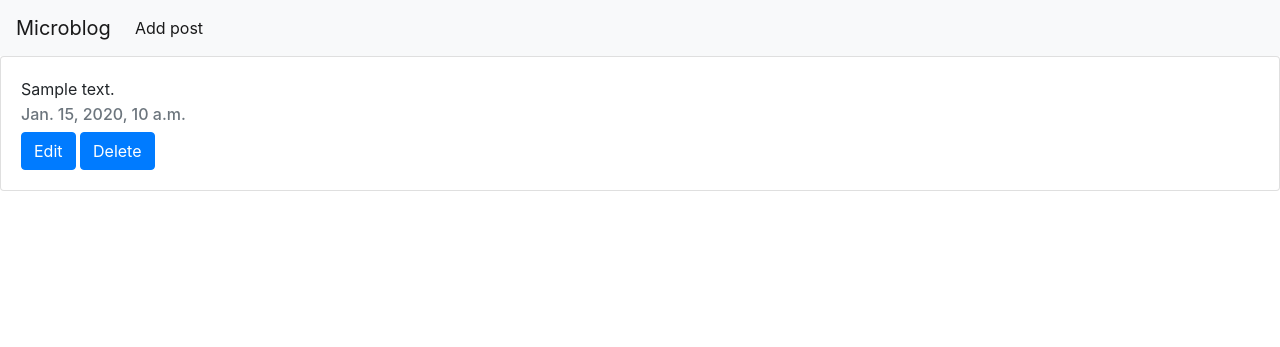
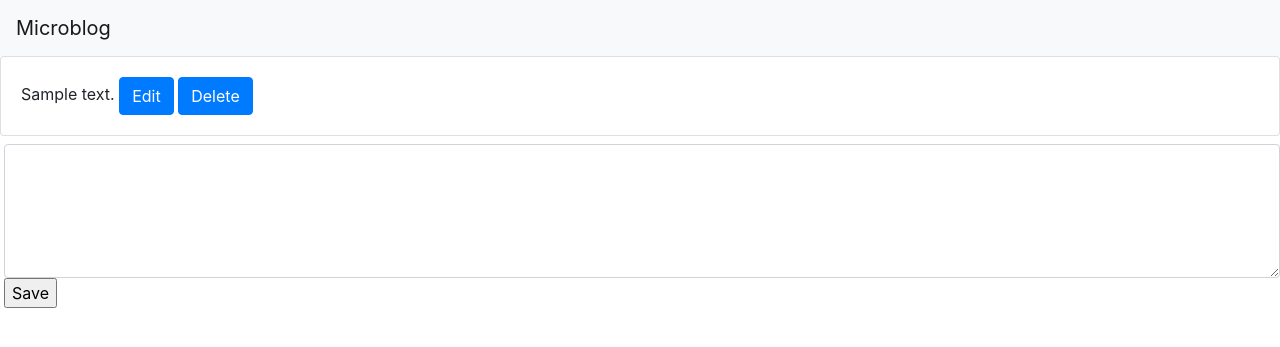
Before and after one commit to postman17/test-task-for-astra-studio, a Django app: page / in a window 1280 px wide. Shown: the top 347 px of the page. Run offline with Django 3.2, Linux system fonts and the light colour scheme; tables that the repository leaves empty hold one stand-in row (values such as "Sample post"); some libraries are stand-ins or nearby versions.

Commit message:
add create post

```diff
--- a/test_project/blog/views.py
+++ b/test_project/blog/views.py
@@ -5,17 +5,17 @@ from django.urls import reverse_lazy
 from .models import BlogModel
 from .forms import BlogForm
 
+from .mixins import AjaxableResponseMixin
+
 
 class BlogListView(ListView):
     model = BlogModel
     template_name = 'index.html'
-    paginate_by = 5
 
 
-class BlogCreateView(CreateView):
-    form_class = BlogForm
+class BlogCreateView(AjaxableResponseMixin, CreateView):
     model = BlogModel
-    template_name = 'create.html'
+    fields = ['message']
 
 
 class BlogUpdateView(UpdateView):
--- a/test_project/templates/base.html
+++ b/test_project/templates/base.html
@@ -11,13 +11,6 @@
     <button class="navbar-toggler" type="button" data-toggle="collapse" data-target="#navbarSupportedContent" aria-controls="navbarSupportedContent" aria-expanded="false" aria-label="Toggle navigation">
         <span class="navbar-toggler-icon"></span>
     </button>
-    <div class="collapse navbar-collapse" id="navbarSupportedContent">
-        <ul class="navbar-nav mr-auto">
-            <li class="nav-item active">
-                <a class="nav-link" href="{% url 'create' %}">Add post <span class="sr-only">(current)</span></a>
-            </li>
-        </ul>
-    </div>
 </nav>
 
 {% block content %}{% endblock %}
--- a/test_project/templates/index.html
+++ b/test_project/templates/index.html
@@ -5,33 +5,48 @@
 {% endblock %}
 
 {% block content %}
+<div class="wrapper">
     {% for item in object_list %}
         <div class="card mb-1">
           <div class="card-body">
             {{ item.message }}
-          <h6 class="card-subtitle mb-2 mt-1 text-muted">{{ item.is_created }}</h6>
               <a href="{% url 'update' pk=item.pk %}" class="btn btn-primary">Edit</a>
               <a href="{% url 'delete' pk=item.pk %}" class="btn btn-primary">Delete</a>
           </div>
         </div>
     {% endfor %}
-{% if paginator.num_pages > 1 %}
-    <div class="pagination ml-1">
-        <span class="step-links">
-            {% if page_obj.has_previous %}
-                <a href="?page=1">&laquo; </a>
-                <a href="?page={{ page_obj.previous_page_number }}">&#8592;</a>
-            {% endif %}
-
-            <span class="current">
-                Page {{ page_obj.number }} из {{ paginator.num_pages }}.
-            </span>
-
-            {% if page_obj.has_next %}
-                <a href="?page={{ page_obj.next_page_number }}">&#8594;</a>
-                <a href="?page={{ page_obj.paginator.num_pages }}">&raquo;</a>
-            {% endif %}
-        </span>
 </div>
-{% endif %}
+<div class="form ml-1 mt-2">
+    <form class="message-form">{% csrf_token %}
+        <textarea rows="5" cols="45" name="text" class="form-control text"></textarea>
+        <input type="submit" value="Save">
+    </form>
+</div>
+<script src="https://code.jquery.com/jquery-3.4.0.min.js" integrity="sha256-BJeo0qm959uMBGb65z40ejJYGSgR7REI4+CW1fNKwOg=" crossorigin="anonymous"></script>
+<script>
+    $(document).ready(function(){
+       $(".message-form").submit((e) => {
+        e.preventDefault();
+        const host = $(location).attr('host')
+        let csrf_token = $('[name="csrfmiddlewaretoken"]').val();
+        let url = 'http://' + host + '/create/'
+        let data = {};
+        data['message'] = $('.text').val();
+        $.ajax({
+          url: url,
+          method: 'POST',
+          headers: {"X-CSRFToken": csrf_token},
+          data: data,
+          success: function(data) {
+          console.log(data['is_created'])
+            $(".wrapper").append('<div class="card mb-1"><div class="card-body">' + data['message'] + '<a href="/update/' + data['pk'] + '" class="btn btn-primary ml-1">Edit</a><a href="/delete/' + data['pk'] + '" class="btn btn-primary ml-1">Delete</a></div></div>');
+            $('.text').val('');
+          },
+          error: function() {
+            console.log("А response is not received");
+          }
+        })
+       })
+    });
+</script>
 {% endblock %}
```
Also changed, not shown: test_project/blog/mixins.py (added, +27 -0 lines). Lines whose indentation alone changed are shown as unchanged.
